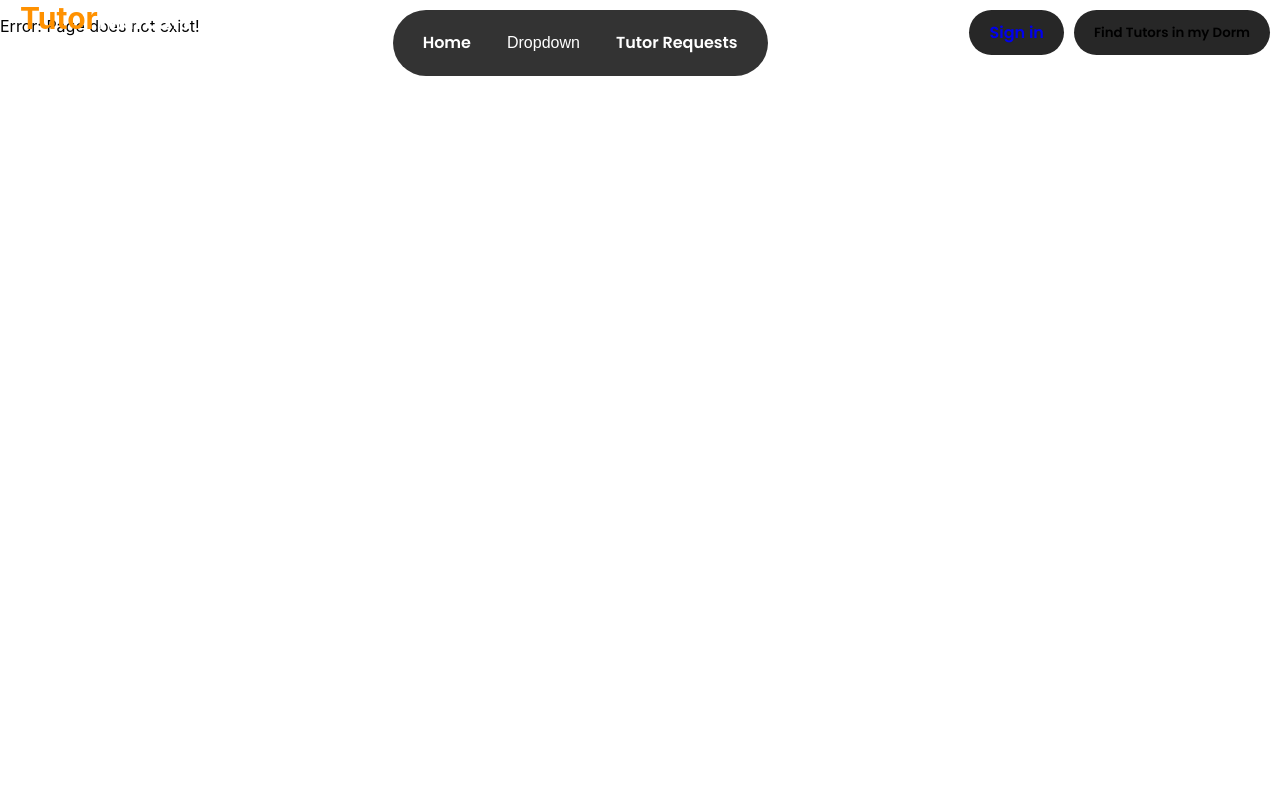
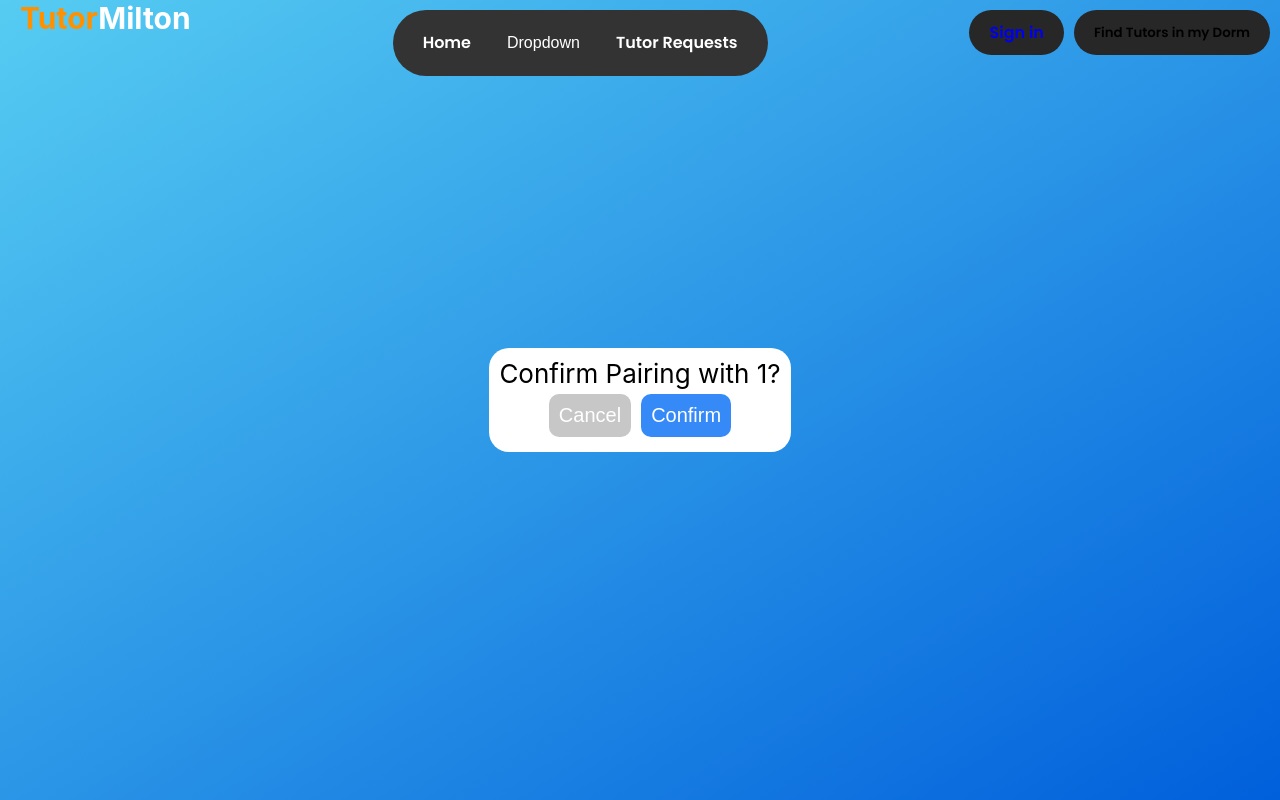
Before and after one commit to nshark/TutorMilton, a React (Create React App) app in the folder frontend/tutor-milton/: page /pairing/1 in a window 1280 px wide. Built offline with nearby package versions, Linux system fonts and the light colour scheme.

Commit message:
Added Basic Pairing Page

```diff
--- a/frontend/tutor-milton/src/App.js
+++ b/frontend/tutor-milton/src/App.js
@@ -1,6 +1,6 @@
 import React, { useState } from "react";
 import { Component } from "react";
-import { BrowserRouter, Route, Switch } from 'react-router-dom';
+import { BrowserRouter, Route, Switch, useParams } from 'react-router-dom';
 import firebase from 'firebase';
 import StyledFirebaseAuth from "react-firebaseui/StyledFirebaseAuth";
 import Login from './components/googleLogin';
@@ -11,6 +11,8 @@ import TuteeProfile from './components/TuteeProfile';
 import TutorProfile from './components/TutorProf';
 import GoogleLogin from './components/googleLogin';
 import TutorRequest from './components/TutorRequest';
+import PairingPage from './components/PairingPage'
+
 import './App.css'
 
 const App = () => {
@@ -24,6 +26,7 @@ const App = () => {
              <Route path="/tuteeprofile" component={TuteeProfile} exact/>
              <Route path="/signin" component={GoogleLogin}/>
              <Route path="/tutorrequests" component={TutorRequest}/>
+             <Route path="/pairing/:id"> <PairingPage /> </Route>
              <Route path="*" component={Error}/>
            </Switch>
         </div>
--- /dev/null
+++ b/frontend/tutor-milton/src/components/PairingPage.js
@@ -0,0 +1,26 @@
+import {
+    BrowserRouter as Router,
+    Switch,
+    Route,
+    Link,
+    useParams
+  } from "react-router-dom";
+
+import './profcomps.css'
+
+function PairingPage() {
+
+    let { id } = useParams();
+
+    return(
+        <div className="App-bg">
+            <p class = "prof-comp">Confirm Pairing with {id}?
+            <div>
+            <button className="can-button">Cancel</button>
+            <button className="conf-button">Confirm</button>
+            </div>
+            </p>
+        </div>
+    );
+}
+export default PairingPage
--- a/frontend/tutor-milton/src/components/profcomps.css
+++ b/frontend/tutor-milton/src/components/profcomps.css
@@ -63,3 +63,35 @@
   background-color: #fff;
   border-radius: 20;
 }
+
+.conf-button{
+  background-color: #358af8;
+  margin: 5px;
+  border: none;
+  color: #fff;
+  padding: 10px;
+  border-radius: 10px;
+  font-size: 20px;
+}
+
+.conf-button:hover{
+  cursor: pointer;
+  padding: 12px;
+  background-color:#005fdb ;
+}
+
+.can-button{
+  background-color: #C7C7C7;
+  margin: 5px;
+  border: none;
+  color: #fff;
+  padding: 10px;
+  border-radius: 10px;
+  font-size: 20px;
+}
+
+.can-button:hover{
+  cursor: pointer;
+  padding: 12px;
+  background-color: #B0B0B0;
+}
--- a/package.json
+++ b/package.json
@@ -1,5 +1,6 @@
 {
   "dependencies": {
+    "firebase": "^8.9.0",
     "react-icons": "^4.2.0"
   }
 }
```
Also changed, not shown: 1 other file (tests, documents, lock files or other folders).
